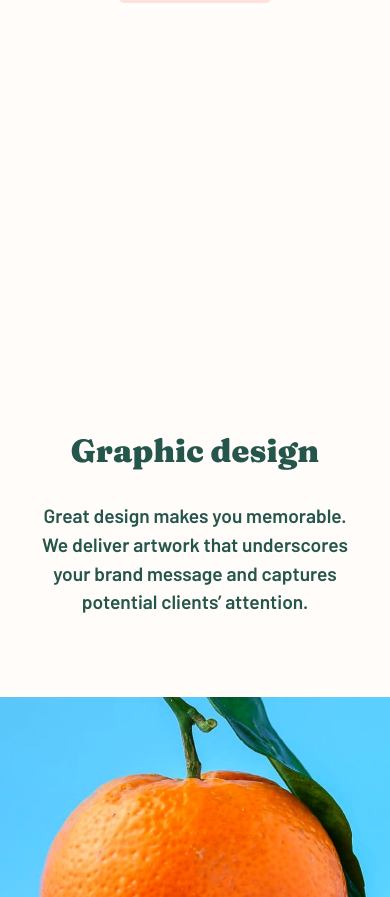
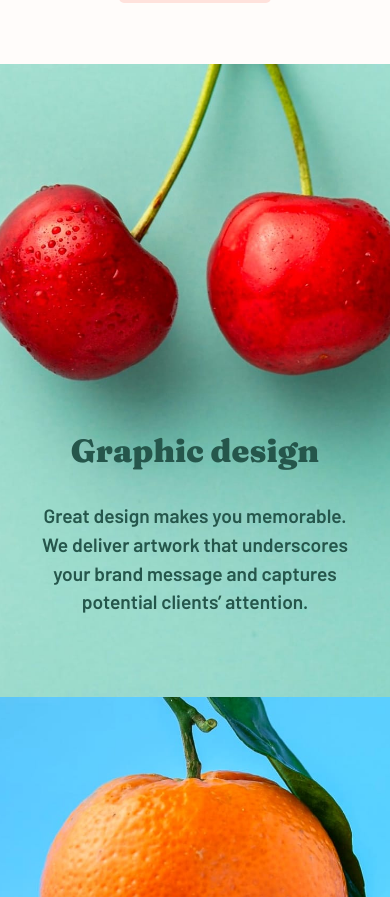
Before and after one commit to Foody2/Sunnyside-Agency-LP, a plain HTML site: page index.html in a window 390 px wide. Shown: the part 2092-2989 px from the top of the page. Drawn offline with Linux system fonts and the light colour scheme.

Commit message:
Update style.css

```diff
--- a/style.css
+++ b/style.css
@@ -245,7 +245,7 @@ nav {
   width: 80%;
 }
 .graphic-design {
-  background-image: url(mages/mobile/image-graphic-design.jpg);
+  background-image: url(images/mobile/image-graphic-design.jpg);
 }
 
 .photography {
```
